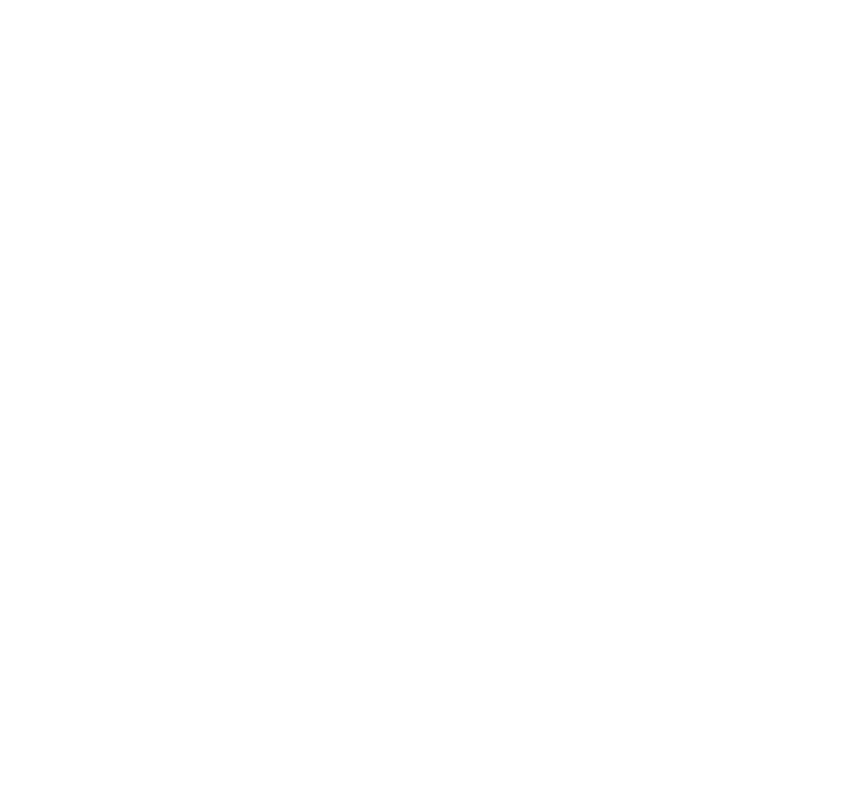
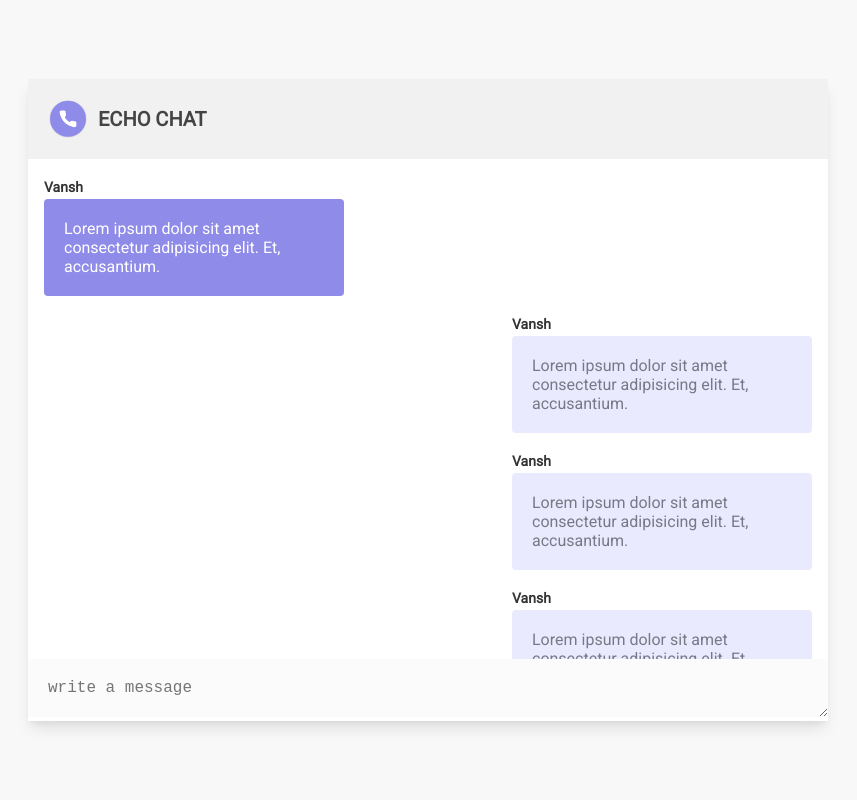
Before and after one commit to VanshGaikwad/Chat-application, a website: page index.html in a window 1280 px wide. Shown: the whole page, without its empty margins (212-1069 px from the left). Drawn offline with Linux system fonts and the light colour scheme.

Commit message:
Frontend Part

```diff
--- a/index.html
+++ b/index.html
@@ -4,9 +4,42 @@
     <meta charset="UTF-8" />
     <meta name="viewport" content="width=device-width, initial-scale=1.0" />
     <title>Echo Chat App</title>
-    <link rel="stylesheet" href="/public/style.css" />
+    <link rel="stylesheet" href="style.css" />
   </head>
   <body>
-    <script src="/public/client.js"></script>
+   <section class="chat__section">
+    <div class="brand">
+      <img height="40" src="/echo.png" alt="">
+      <h1>Echo Chat</h1>
+
+    </div>
+    <div class="message__area">
+        <div class="incoming message">
+          <h4>Vansh</h4>
+          <p>Lorem ipsum dolor sit amet consectetur adipisicing elit. Et, accusantium.</p>
+        </div>
+         <div class="outgoing message">
+          <h4>Vansh</h4>
+          <p>Lorem ipsum dolor sit amet consectetur adipisicing elit. Et, accusantium.</p>
+        </div>
+        <div class="outgoing message">
+          <h4>Vansh</h4>
+          <p>Lorem ipsum dolor sit amet consectetur adipisicing elit. Et, accusantium.</p>
+        </div>
+        <div class="outgoing message">
+          <h4>Vansh</h4>
+          <p>Lorem ipsum dolor sit amet consectetur adipisicing elit. Et, accusantium.</p>
+        </div>
+        <div class="outgoing message">
+          <h4>Vansh</h4>
+          <p>Lorem ipsum dolor sit amet consectetur adipisicing elit. Et, accusantium.</p>
+        </div>
+    </div>
+    <div>
+      <textarea  id="textarea" cols="30" rows="1" placeholder="write a message"></textarea>
+    </div>
+   </section>
+
+    <script src="client.js"></script>
   </body>
 </html>
--- a/plan.txt
+++ b/plan.txt
@@ -4,3 +4,4 @@ TODO:
 [x] Create Index ,Css ,Js files
 [x] Install dependancies, express, nodemon(dev dep.)
 [x] Create Express Server
+[x] Do Frontend Part
--- a/public/style.css
+++ b/public/style.css
@@ -0,0 +1,73 @@
+@import url('https://fonts.googleapis.com/css2?family=Roboto&display=swap');
+* {
+    padding: 0;
+    margin: 0;
+    box-sizing: border-box;
+}
+
+body {
+    display: flex;
+    align-items: center;
+    justify-content: center;
+    min-height: 100vh;
+    background: #F8F8F8;
+    font-family: 'Roboto', sans-serif;
+}
+section.chat__section {
+    width: 800px;
+    max-width: 90%;
+    background: #fff;
+    box-shadow: 0 10px 15px -3px rgba(0, 0, 0, 0.1), 0 4px 6px -2px rgba(0, 0, 0, 0.05);
+}
+.brand {
+    padding: 20px;
+    background: #f1f1f1;
+    display: flex;
+    align-items: center;
+}
+.brand h1 {
+    text-transform: uppercase;
+    font-size: 20px;
+    color: #444;
+    margin-left: 10px;
+}
+.message__area{
+    height: 500px;
+    padding: 16px;
+    display: flex;
+    flex-direction: column;
+    overflow-y: auto;
+    padding-top: 40px;
+}
+textarea {
+    width: 100%;
+    border: none;
+    padding: 20px;
+    font-size: 16px;
+    outline: none;
+    background: #FBFBFB;
+}
+
+.message {
+    padding: 20px;
+    border-radius: 4px;
+    margin-bottom: 40px;
+    max-width: 300px;
+    position: relative;
+}
+.incoming {
+    background: #8F8BE8;
+    color: #fff;
+}
+.outgoing {
+    background: #e9eafd;
+    color: #787986;
+    margin-left: auto;
+}
+.message h4 {
+    position: absolute;
+    top: -20px;
+    left: 0;
+    color: #333;
+    font-size: 14px;
+}
--- a/server.js
+++ b/server.js
@@ -11,6 +11,8 @@ http.listen(PORT,()=>{
     console.log(`Server is running on port ${PORT}`);
 })
 
+app.use(express.static(__dirname + '/public'))
+
 app.get('/',(req,res)=>{
-    res.send('Hello universe');
+   res.sendFile(__dirname + '/index.html')
 })
```
Also changed, not shown: public/echo.png (added).
